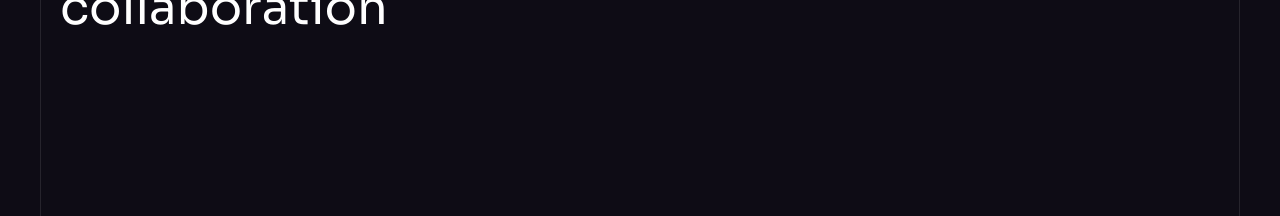
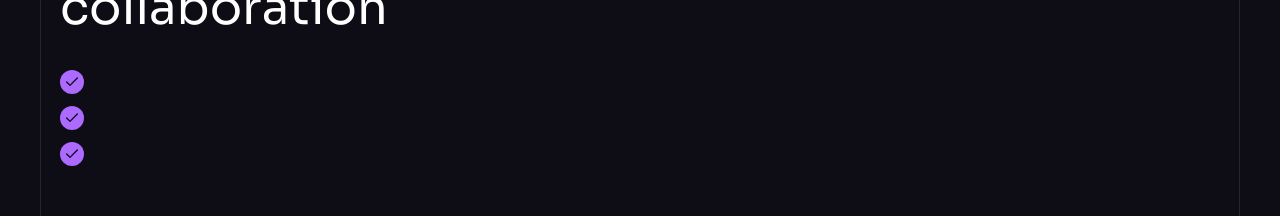
Before and after one commit to yafet-dev/brainwave, a React (Vite) app: page / in a window 1280 px wide. Shown: the part 3275-3491 px from the top of the page. Built offline with nearby package versions, Linux system fonts and the light colour scheme.

Commit message:
insert icon

```diff
--- a/src/components/Collaboration.jsx
+++ b/src/components/Collaboration.jsx
@@ -1,3 +1,4 @@
+import { check } from "../assets";
 import { collabContent } from "../constants";
 import Section from "./Section";
 
@@ -13,7 +14,7 @@ function Collaboration() {
             {collabContent.map((item) => (
               <li className="mb-3" key={item.id}>
                 <div className="flex items-center">
-                  <img />
+                  <img src={check} />
                 </div>
               </li>
             ))}
```
